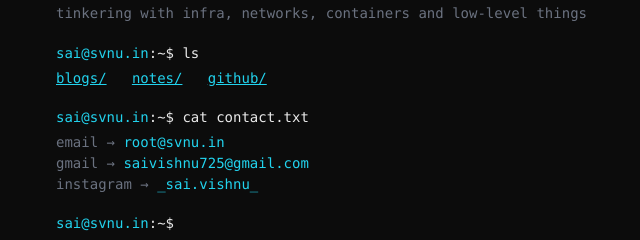
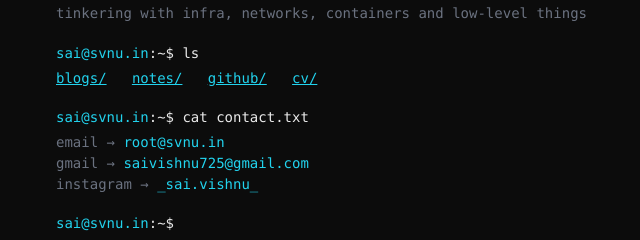
Before and after one commit to saivishnu725/svnu.in, a plain HTML site: page index.html in a window 1280 px wide. Shown: the part 312-552 px from the top of the page, 224-864 px from the left. Drawn offline with Linux system fonts and the light colour scheme.

Commit message:
add cv link

```diff
--- a/index.html
+++ b/index.html
@@ -84,6 +84,7 @@
 	<a href="https://svnu.in/blogs">blogs/</a> &nbsp;
 	<a href="https://svnu.in/notes">notes/</a> &nbsp;
 	<a href="https://github.com/saivishnu725">github/</a> &nbsp;
+	<a href="/cv/resume.pdf">cv/</a> &nbsp;
   </div>
 
   <span class="prompt">sai@svnu.in</span>:<span class="cmd">~$ cat contact.txt</span>
```
